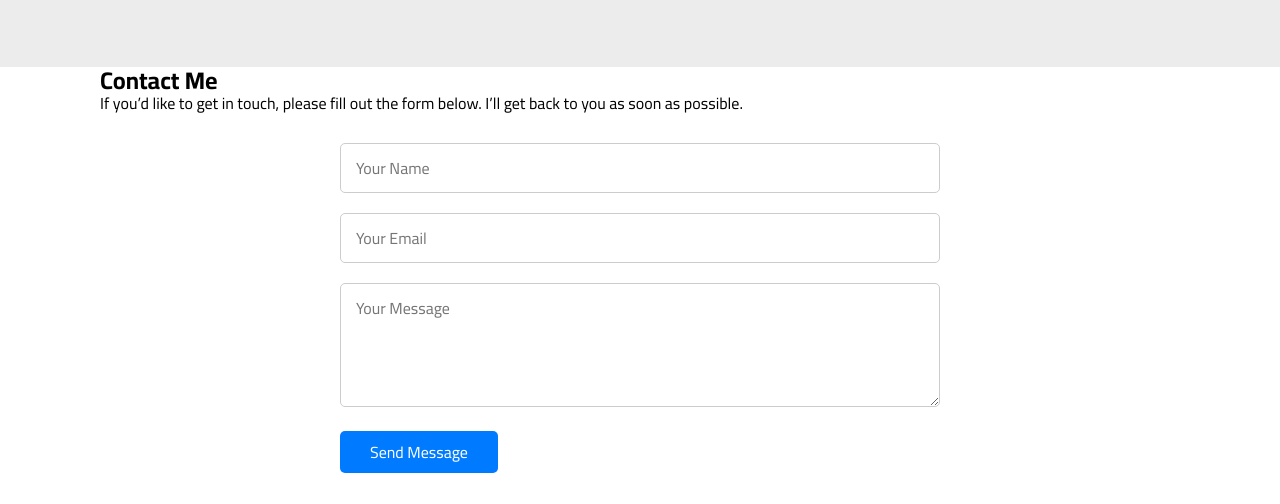
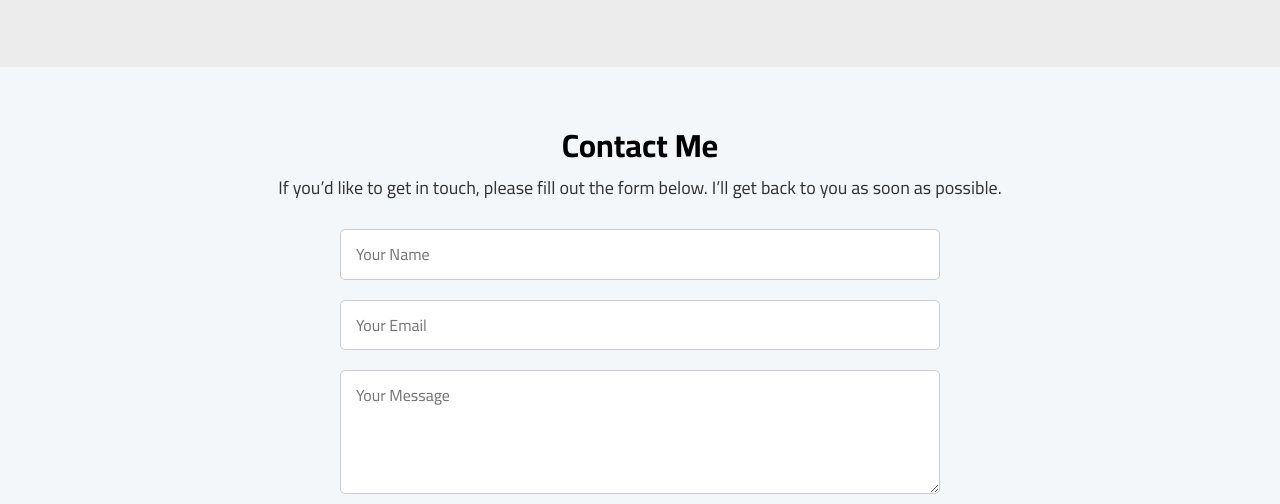
Before and after one commit to zeyadkhalil0/medical-student-portfolio, a plain HTML site: page index.html in a window 1280 px wide. Shown: the part 1963-2467 px from the top of the page. Drawn offline with Linux system fonts and the light colour scheme.

Commit message:
style.css

```diff
--- a/Css/style.css
+++ b/Css/style.css
@@ -261,18 +261,18 @@ margin-bottom: 10px;
 
 
 
-#contact {
+#Contact-Me {
   padding: 60px 0;
   background-color: #f4f7fa;
   text-align: center;
 }
 
-#contact h2 {
+#Contact-Me h2 {
   font-size: 32px;
   margin-bottom: 15px;
 }
 
-#contact p {
+#Contact-Me p {
   font-size: 18px;
   color: #333;
 }
```
